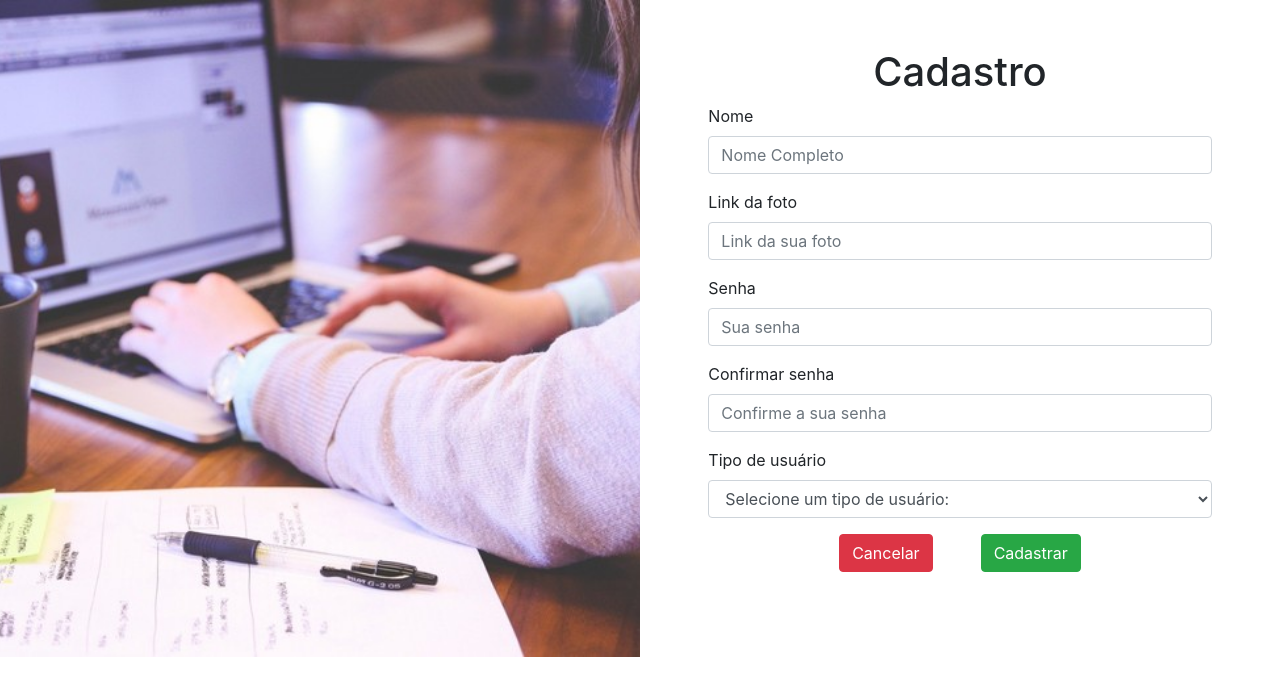
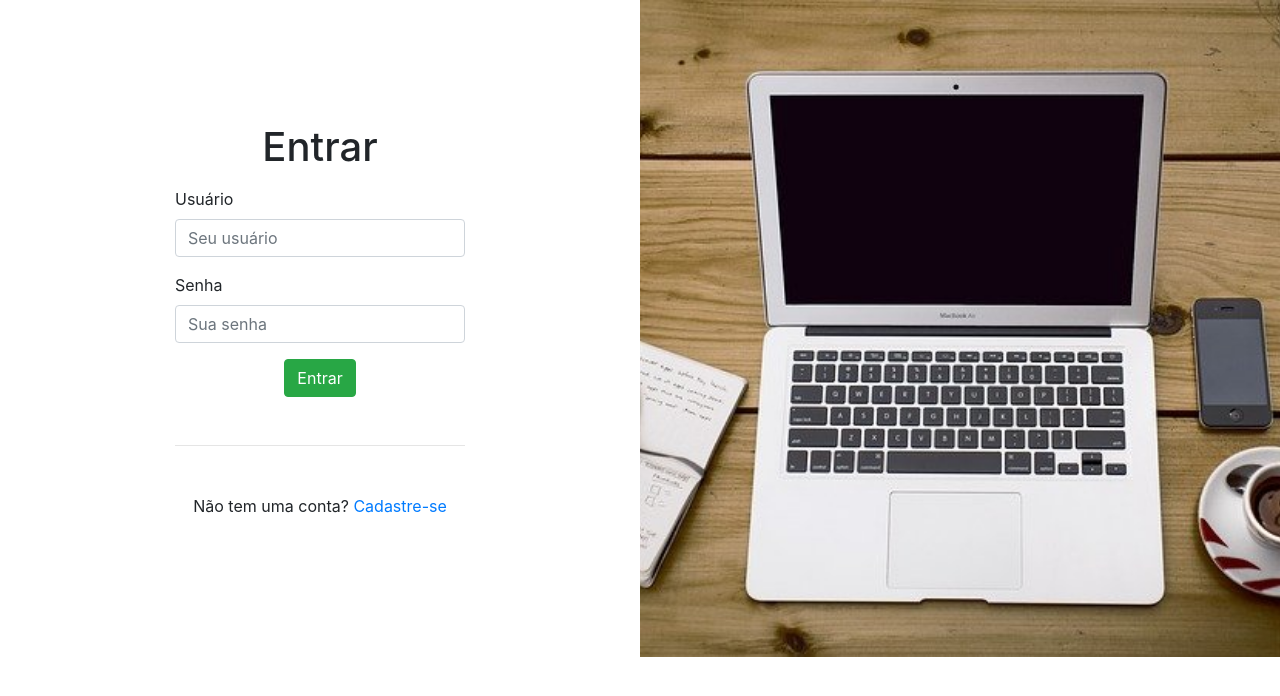
Before and after one commit to jorgehauck/Angular, an Angular app in the folder Projeto/blogPessoal/: page /entrar in a window 1280 px wide. Before the commit this address led to /. Shown: the top 696 px of the page. Built offline with nearby package versions, Linux system fonts and the light colour scheme.

Commit message:
Implementação de rotas

```diff
--- a/Projeto/blogPessoal/src/app/app-routing.module.ts
+++ b/Projeto/blogPessoal/src/app/app-routing.module.ts
@@ -1,7 +1,14 @@
 import { NgModule } from '@angular/core';
 import { RouterModule, Routes } from '@angular/router';
+import { CadastrarComponent } from './cadastrar/cadastrar.component';
+import { EntrarComponent } from './entrar/entrar.component';
 
-const routes: Routes = [];
+const routes: Routes = [
+
+  {path: '', redirectTo: 'entrar', pathMatch: 'full'},
+  {path: 'entrar', component: EntrarComponent},
+  {path: 'cadastrar', component: CadastrarComponent}
+];
 
 @NgModule({
   imports: [RouterModule.forRoot(routes)],
--- a/Projeto/blogPessoal/src/app/app.component.html
+++ b/Projeto/blogPessoal/src/app/app.component.html
@@ -1 +1,4 @@
-<app-cadastrar></app-cadastrar>
+
+
+
+<router-outlet></router-outlet>
--- a/Projeto/blogPessoal/src/app/cadastrar/cadastrar.component.html
+++ b/Projeto/blogPessoal/src/app/cadastrar/cadastrar.component.html
@@ -40,7 +40,7 @@
                         </select>
                     </div>
                     <div class="d-flex justify-content-center">
-                        <button type="submit" class="btn btn-danger mr-5">Cancelar</button>
+                        <button type="submit" class="btn btn-danger mr-5" routerLink='/entrar'>Cancelar</button>
                         <button type="submit" class="btn btn-success">Cadastrar</button>
                     </div>
                 </div>
--- a/Projeto/blogPessoal/src/app/entrar/entrar.component.html
+++ b/Projeto/blogPessoal/src/app/entrar/entrar.component.html
@@ -24,7 +24,7 @@
                     </div>
                     <hr class="mt-5 mb-5">
                 <p class="text-center">
-                    Não tem uma conta? <a href="">Cadastre-se</a>
+                    Não tem uma conta? <a routerLink='/cadastrar'>Cadastre-se</a>
                 </p>
                 </div>
 
```
